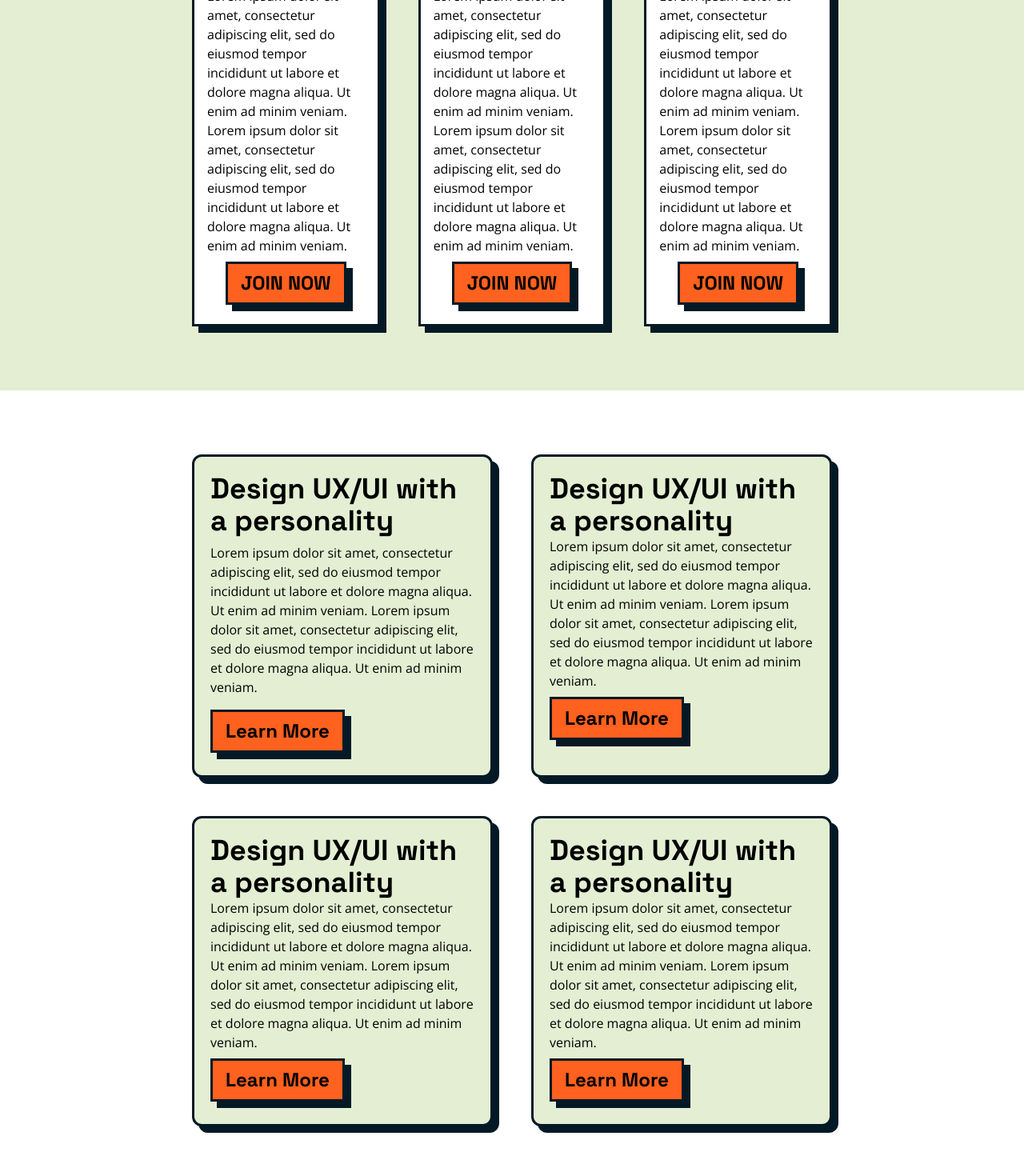
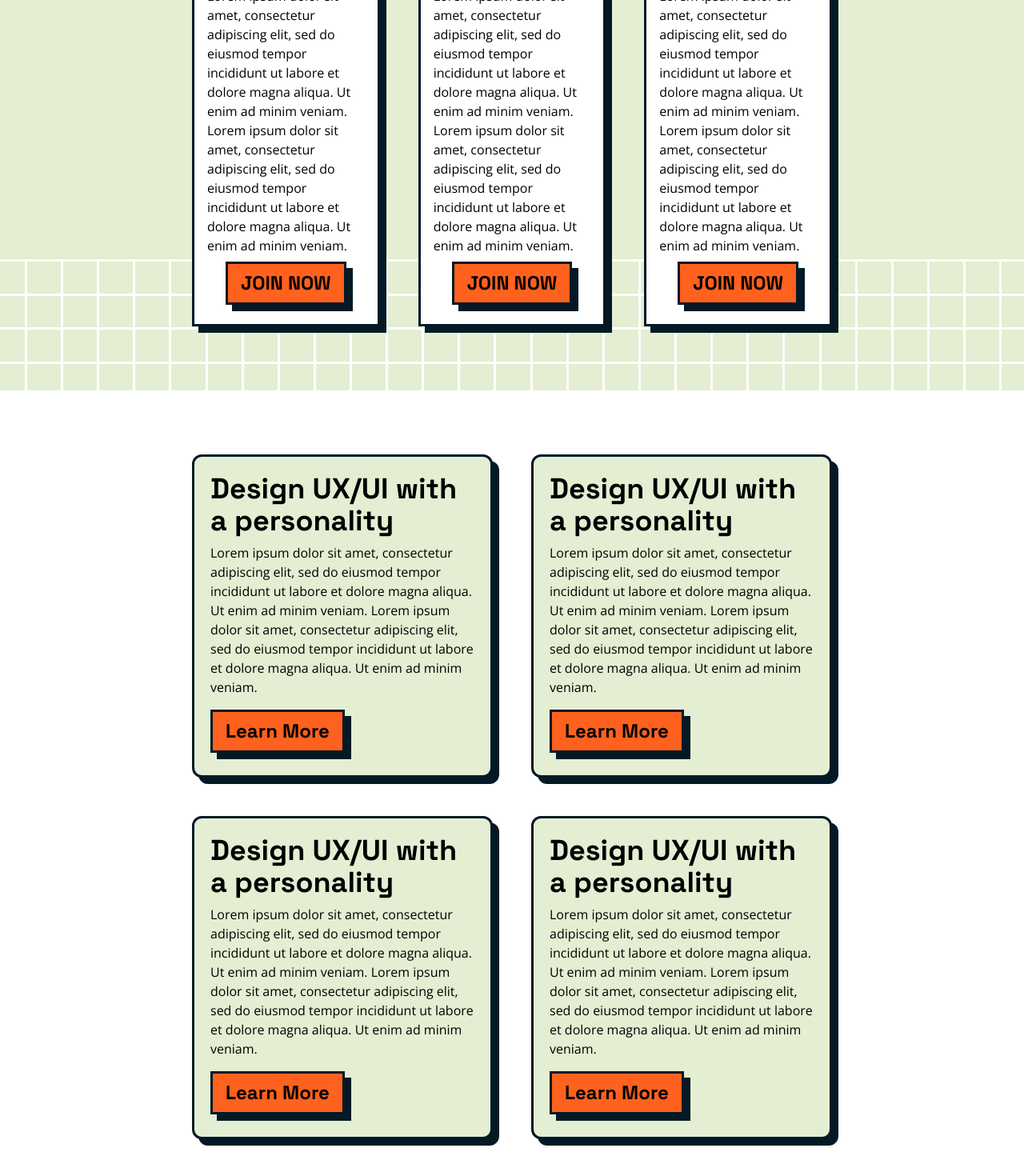
Before and after one commit to GeorgeClaridge/FakeCompany, a React (Vite) app in the folder my-project/: page / in a window 1280 px wide. Shown: the part 1613-3083 px from the top of the page at 80% size. Built offline with nearby package versions, Linux system fonts and the light colour scheme.

Commit message:
Added Imports

```diff
--- a/my-project/src/components/plan/Plan.jsx
+++ b/my-project/src/components/plan/Plan.jsx
@@ -1,9 +1,9 @@
 import './plan.css';
-import { TwoArrow } from './import';
+import { Background } from './import';
 
 const Plan = () => {
   return (
-    <div className='grid grid-cols-1 gap-12 lg:grid-cols-3 bg-green px-4 md:px-20 xl:px-60 py-10 md:py-20'>
+    <div className='grid grid-cols-1 gap-12 lg:grid-cols-3 bg-green px-4 md:px-20 xl:px-60 py-10 md:py-20 bg-no-repeat bg-bottom'  style={{ backgroundImage: `url(${Background})` }} >
 
       <div className="card dropbox">
 
--- a/my-project/src/components/plan/import.js
+++ b/my-project/src/components/plan/import.js
@@ -1,9 +1,11 @@
 import TwoArrow from '../../assets/TwoArrow.png'
 import Mobile from '../../assets/Mobile.png'
 import Data from '../../assets/Mobile.png'
+import Background from '../../assets/Background.svg'
 
 export {
     TwoArrow,
     Mobile,
     Data,
+    Background,
 }
--- a/my-project/src/components/product/Product.jsx
+++ b/my-project/src/components/product/Product.jsx
@@ -12,19 +12,19 @@ const Product = () => {
 
       <div className="box bg-green dropbox rounded-xl p-5">
         <div className="header font-space text-4xl">Design UX/UI with a personality</div>
-        <div className="paragraph">Lorem ipsum dolor sit amet, consectetur adipiscing elit, sed do eiusmod tempor incididunt ut labore et dolore magna aliqua. Ut enim ad minim veniam. Lorem ipsum dolor sit amet, consectetur adipiscing elit, sed do eiusmod tempor incididunt ut labore et dolore magna aliqua. Ut enim ad minim veniam.</div>
+        <div className="paragraph py-2">Lorem ipsum dolor sit amet, consectetur adipiscing elit, sed do eiusmod tempor incididunt ut labore et dolore magna aliqua. Ut enim ad minim veniam. Lorem ipsum dolor sit amet, consectetur adipiscing elit, sed do eiusmod tempor incididunt ut labore et dolore magna aliqua. Ut enim ad minim veniam.</div>
         <button className='bg-orange font-space dropbox my-2 px-4 py-2 text-2xl'>Learn More</button>
       </div>
 
       <div className="box bg-green dropbox rounded-xl p-5">
         <div className="header font-space text-4xl">Design UX/UI with a personality</div>
-        <div className="paragraph">Lorem ipsum dolor sit amet, consectetur adipiscing elit, sed do eiusmod tempor incididunt ut labore et dolore magna aliqua. Ut enim ad minim veniam. Lorem ipsum dolor sit amet, consectetur adipiscing elit, sed do eiusmod tempor incididunt ut labore et dolore magna aliqua. Ut enim ad minim veniam.</div>
+        <div className="paragraph py-2">Lorem ipsum dolor sit amet, consectetur adipiscing elit, sed do eiusmod tempor incididunt ut labore et dolore magna aliqua. Ut enim ad minim veniam. Lorem ipsum dolor sit amet, consectetur adipiscing elit, sed do eiusmod tempor incididunt ut labore et dolore magna aliqua. Ut enim ad minim veniam.</div>
         <button className='bg-orange font-space dropbox my-2 px-4 py-2 text-2xl'>Learn More</button>
       </div>
 
       <div className="box bg-green dropbox rounded-xl p-5">
         <div className="header font-space text-4xl">Design UX/UI with a personality</div>
-        <div className="paragraph">Lorem ipsum dolor sit amet, consectetur adipiscing elit, sed do eiusmod tempor incididunt ut labore et dolore magna aliqua. Ut enim ad minim veniam. Lorem ipsum dolor sit amet, consectetur adipiscing elit, sed do eiusmod tempor incididunt ut labore et dolore magna aliqua. Ut enim ad minim veniam.</div>
+        <div className="paragraph py-2">Lorem ipsum dolor sit amet, consectetur adipiscing elit, sed do eiusmod tempor incididunt ut labore et dolore magna aliqua. Ut enim ad minim veniam. Lorem ipsum dolor sit amet, consectetur adipiscing elit, sed do eiusmod tempor incididunt ut labore et dolore magna aliqua. Ut enim ad minim veniam.</div>
         <button className='bg-orange font-space dropbox my-2 px-4 py-2 text-2xl'>Learn More</button>
       </div>
     </div>
```
